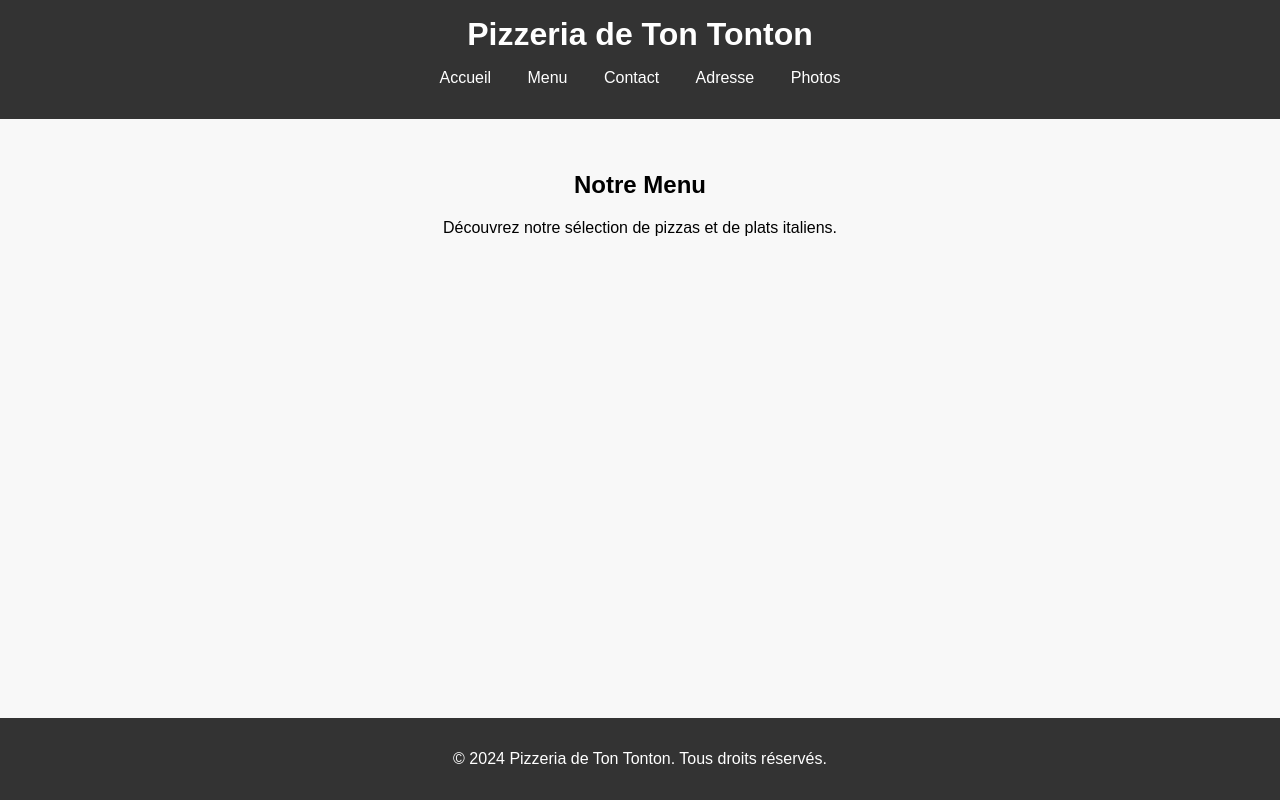
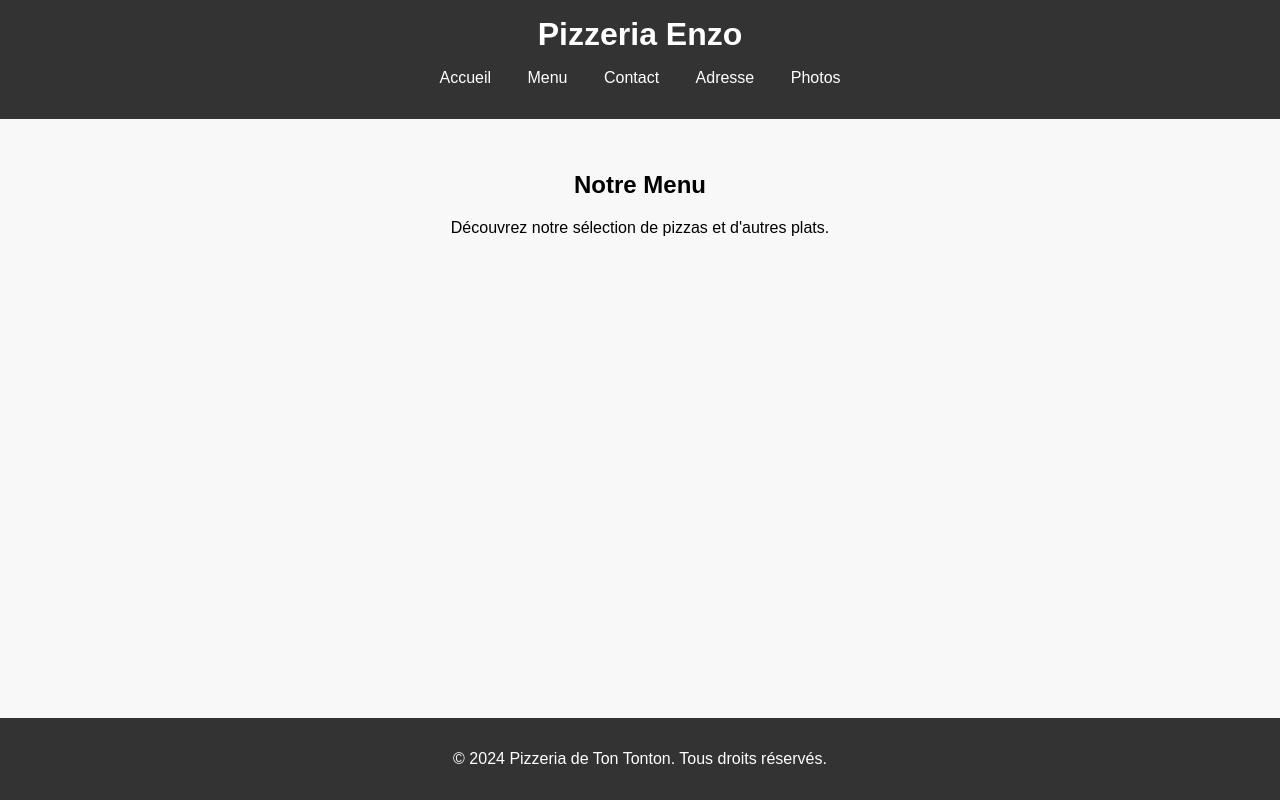
Before and after one commit to Nathced/pizzeria, a plain HTML site: page menu.html in a window 1280 px wide. Drawn offline with Linux system fonts and the light colour scheme.

Commit message:
Update menu.html

```diff
--- a/menu.html
+++ b/menu.html
@@ -3,12 +3,12 @@
 <head>
     <meta charset="UTF-8">
     <meta name="viewport" content="width=device-width, initial-scale=1.0">
-    <title>Menu - Pizzeria de Ton Tonton</title>
+    <title>Menu - Pizzeria Enzo</title>
     <link rel="stylesheet" href="styles.css">
 </head>
 <body>
     <header>
-        <h1>Pizzeria de Ton Tonton</h1>
+        <h1>Pizzeria Enzo</h1>
         <nav>
             <ul>
                 <li><a href="index.html">Accueil</a></li>
@@ -21,7 +21,7 @@
     </header>
     <main>
         <h2>Notre Menu</h2>
-        <p>Découvrez notre sélection de pizzas et de plats italiens.</p>
+        <p>Découvrez notre sélection de pizzas et d'autres plats.</p>
         <!-- Ajoute ici la liste des plats et des pizzas -->
     </main>
     <footer>
```
